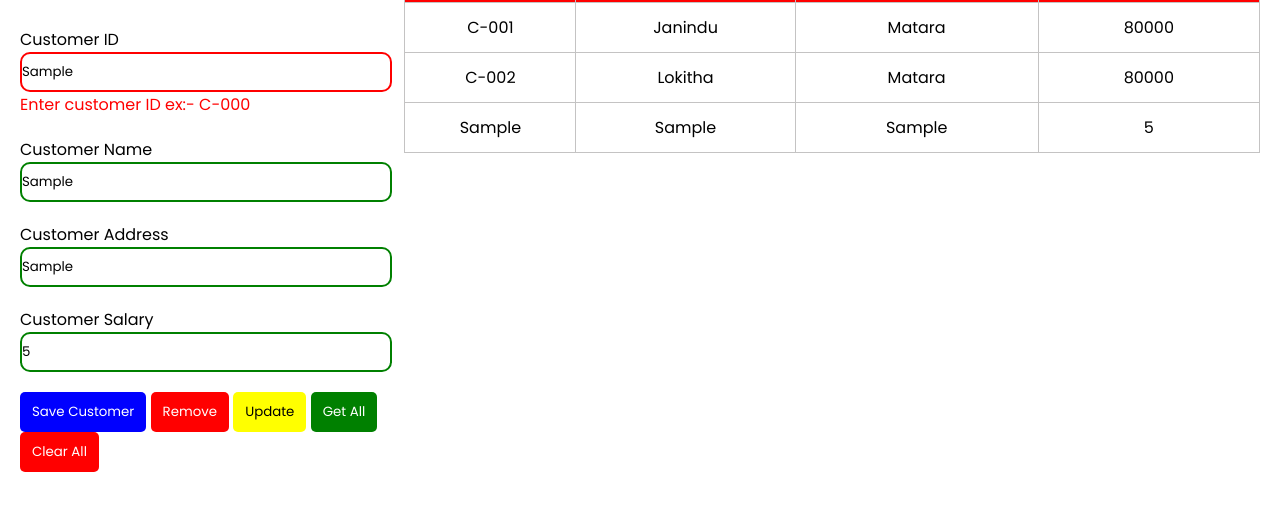
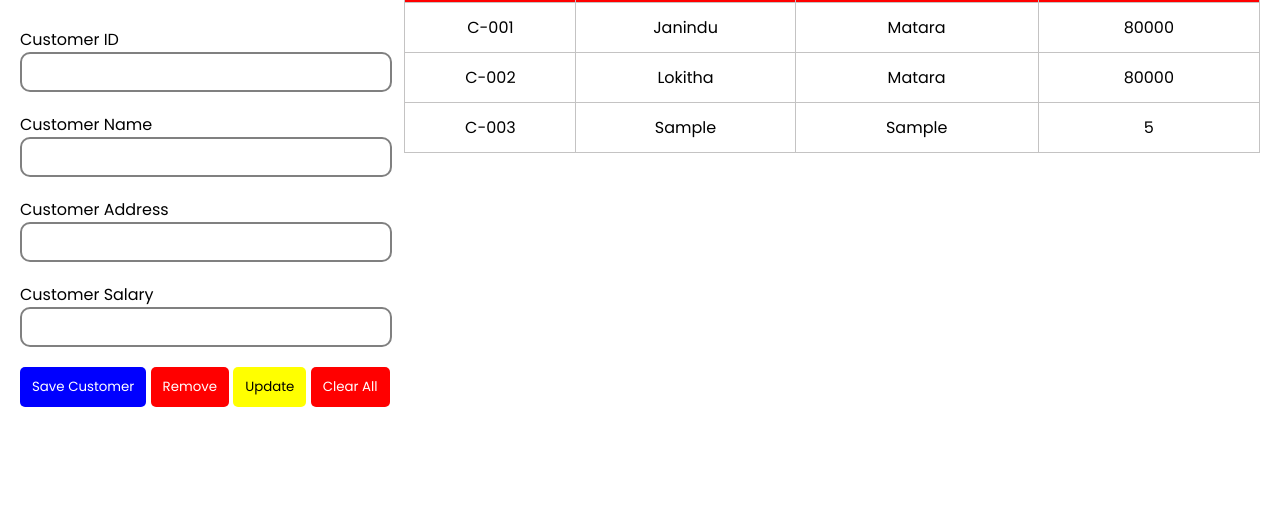
Before and after one commit to jlokitha/POS-System-Frontend, a plain HTML site: page index.html in a window 1280 px wide. Both pictures are taken after typing "Sample", "Sample", "Sample", "5" into the empty fields and a click on the button "Save Customer". Shown: the part 146-656 px from the top of the page. Drawn offline with nearby package versions, Linux system fonts and the light colour scheme.

Commit message:
Code formatted

```diff
--- a/assests/css/customer-manage.css
+++ b/assests/css/customer-manage.css
@@ -41,6 +41,7 @@
   height: 5vh;
   border: 2px solid grey;
   border-radius: 10px;
+  padding: 0 10px;
   outline: none;
 }
 
--- a/controller/CustomerController.js
+++ b/controller/CustomerController.js
@@ -3,8 +3,10 @@ import { searchCustomer } from "/model/Customer.js";
 import { getAllCustomers } from "/model/Customer.js";
 
 $(document).ready(() => {
+  // Load all customers when the document is ready
   loadAllCustomers();
 
+  // JQuery selectors
   const custId = $("#cust-id");
   const custName = $("#cust-name");
   const custAddress = $("#cust-address");
@@ -15,30 +17,40 @@ $(document).ready(() => {
   const custAddressWarning = $("#cust-address-warning");
   const custSalaryWarning = $("#cust-salary-warning");
 
+  // Regular expressions
   const custIdRegex = /^C-(?!0{3})\d{3,}$/;
-  const custNameRegex = /^[A-Za-z]{3,}$/;
-  const custAddressRegex = /^(No \d+, )?[a-zA-Z]{5,}$/;
+  const custNameRegex = /^[A-Za-z]{3,}(?:\s+[A-Za-z]{3,})*$/;
+  const custAddressRegex = /(?=(?:.*[A-Za-z0-9]){5})[A-Za-z0-9'\.\-\s\,]/;
   const custSalaryRegex = /\$?\d{1,3}(,\d{3})*(\.\d{2})?(\s?K|\s?k|\s?M|\s?m)?/;
 
+  // Event listener for save button
   $("#btn-save").on("click", (event) => {
     event.preventDefault();
+    custId.val(getNewCustId());
 
-    let id = custId.val();
-    let name = custName.val();
-    let address = custAddress.val();
-    let salary = custSalary.val();
-
+    if (validateAll()) {
       saveCustomer({
-      id: id,
-      name: name,
-      address: address,
-      salary: salary,
+        id: custId.val(),
+        name: custName.val(),
+        address: custAddress.val(),
+        salary: custSalary.val(),
       });
 
+      loadAllCustomers();
       alert("Customer Saved!!!");
-    loadAllCustomers();
+      clearInputs();
+    } else {
+      alert("Something went wrong!!!");
+    }
   });
 
+  // Event listener for clear all button
+  $("#btn-clear-all").on("click", (event) => {
+    event.preventDefault();
+    clearInputs();
+  });
+
+  // Event listeners for input validation
   custId.on("input", () => validate(custId, custIdRegex, custIdWarning));
   custName.on("input", () =>
     validate(custName, custNameRegex, custNameWarning)
@@ -50,39 +62,75 @@ $(document).ready(() => {
     validate(custSalary, custSalaryRegex, custSalaryWarning)
   );
 
+  // Function to validate all fields
+  function validateAll() {
+    let result;
+
+    result = validate(custId, custIdRegex, custIdWarning);
+
+    if (result) {
+      result = validate(custName, custNameRegex, custNameWarning);
+
+      if (result) {
+        result = validate(custAddress, custAddressRegex, custAddressWarning);
+
+        if (result) {
+          result = validate(custSalary, custSalaryRegex, custSalaryWarning);
+
+          return true;
+        }
+      }
+    }
+
+    return false;
+  }
+
+  // Validation function
   function validate(element, regex, label) {
     if (regex.test(element.val())) {
       element.css("border-color", "green");
-      label.css("display", "none");
+      label.hide();
+      return true;
     } else {
       element.css("border-color", "red");
-      label.css("display", "block");
+      label.show();
+      return false;
     }
   }
 
+  // Keydown event listener for custId
   custId.on("keydown", (event) => {
     if (event.key === "Enter") {
       event.preventDefault();
       const id = custId.val();
 
-      if (id !== "" && id !== undefined) {
+      if (id) {
         let customer = searchCustomer(id);
 
+        if (customer) {
           custName.val(customer.name);
           custAddress.val(customer.address);
           custSalary.val(customer.salary);
+        } else {
+          alert("Customer not found!!!");
         }
+      } else {
+        custId.val("").css("border-color", "grey");
+        custIdWarning.hide();
+        custId.val(getNewCustId());
+      }
+      custName.focus();
     }
   });
 
+  // Function to load all customers into the table
   function loadAllCustomers() {
     $("#cust-table tbody").empty();
 
-    for (var i = 0; i < getAllCustomers().length; i++) {
-      appendToTable(getAllCustomers()[i]);
-    }
+    getAllCustomers().forEach(appendToTable);
   }
 
+  // Function to append a customer to the table
   function appendToTable(customer) {
     $("#cust-table tbody").append(
       `<tr>
@@ -93,4 +141,30 @@ $(document).ready(() => {
       </tr>`
     );
   }
+
+  // Function to clear all input fields
+  function clearInputs() {
+    custId.val("").css("border-color", "grey");
+    custName.val("").css("border-color", "grey");
+    custAddress.val("").css("border-color", "grey");
+    custSalary.val("").css("border-color", "grey");
+
+    custIdWarning.hide();
+    custNameWarning.hide();
+    custAddressWarning.hide();
+    custSalaryWarning.hide();
+  }
+
+  // Function to generate a new customer ID
+  function getNewCustId() {
+    let customers = getAllCustomers();
+    if (customers.length === 0) {
+      return "C-001";
+    }
+
+    let currentId = customers[customers.length - 1].id;
+    let parts = currentId.split("-");
+    let num = parseInt(parts[1], 10) + 1;
+    return parts[0] + "-" + num.toString().padStart(3, "0");
+  }
 });
--- a/index.html
+++ b/index.html
@@ -111,7 +111,7 @@
             <button class="blue-btn" id="btn-save">Save Customer</button>
             <button class="red-btn" id="btn-remove">Remove</button>
             <button class="yellow-btn" id="btn-update">Update</button>
-            <button class="green-btn" id="btn-get-all">Get All</button>
+            <!-- <button class="green-btn" id="btn-get-all">Get All</button> -->
             <button class="red-btn" id="btn-clear-all">Clear All</button>
           </div>
         </form>
```
Lines whose indentation alone changed are shown as unchanged.
